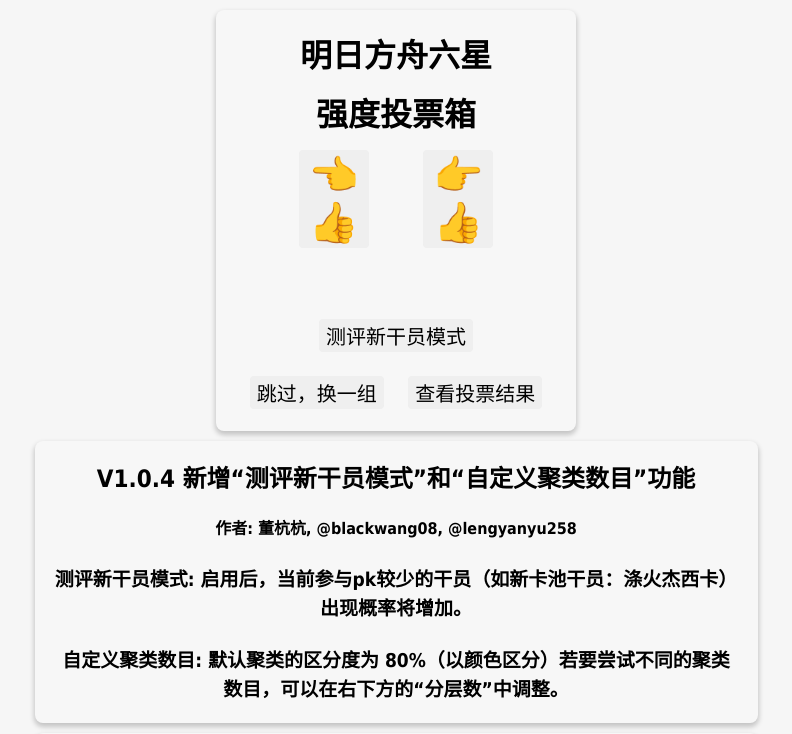
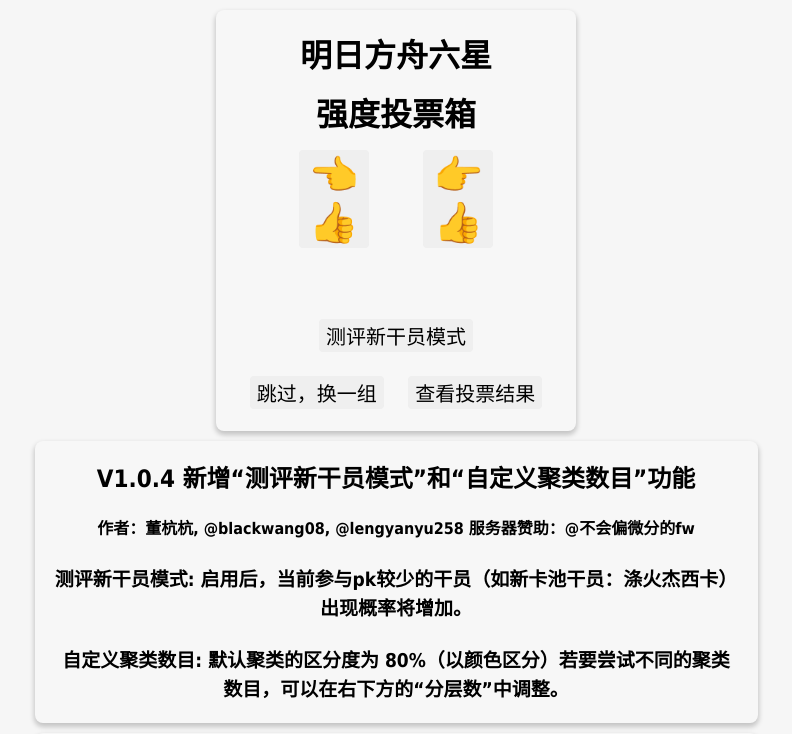
Before and after one commit to SYadda/Arknights_6Star_Rank_Vote, a Flask app: page /page in a window 1280 px wide. Shown: the top 734 px of the page, without its empty margins (244-1036 px from the left). Run offline with Flask 3, Linux system fonts and the light colour scheme.

Commit message:
更新html

```diff
--- a/templates/page.html
+++ b/templates/page.html
@@ -63,7 +63,7 @@
         <!-- footer部分 -->
         <div class="footer">
             <h2>V1.0.4 新增“测评新干员模式”和“自定义聚类数目”功能</h2>
-            <h4>作者: 董杭杭, @blackwang08, @lengyanyu258</h4>
+            <h4>作者：董杭杭, @blackwang08, @lengyanyu258 服务器赞助：@不会偏微分的fw</h4>
             <br>
             <h3>测评新干员模式: 启用后，当前参与pk较少的干员（如新卡池干员：涤火杰西卡）出现概率将增加。</h3>
             <br>
```
